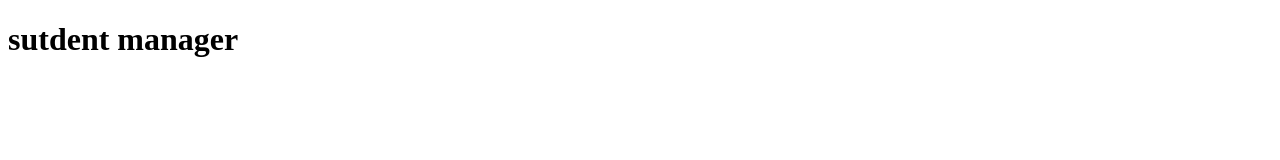
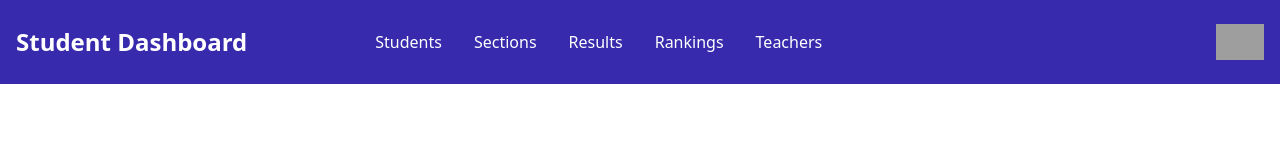
Before and after one commit to Abrar2420/small-JS-projects, a plain HTML site: page Student_Manager/index.html in a window 1280 px wide. Drawn offline with nearby package versions, Linux system fonts and the light colour scheme; grey boxes are pictures that could not be loaded.

Commit message:
student manager,index.html  header added

```diff
--- a/Student_Manager/index.html
+++ b/Student_Manager/index.html
@@ -3,9 +3,50 @@
   <head>
     <meta charset="UTF-8" />
     <meta name="viewport" content="width=device-width, initial-scale=1.0" />
-    <title>Document</title>
+    <script src="https://cdn.jsdelivr.net/npm/@tailwindcss/browser@4"></script>
+
+    <title>Student Manager</title>
   </head>
   <body>
-    <h1>sutdent manager</h1>
+    <header>
+      <nav>
+        <div class="w-full bg-indigo-800">
+          <div class="container mx-auto px-4">
+            <div class="flex items-center justify-between py-6">
+              <!-- nav logo and menu  -->
+              <div class="flex items-center gap-32">
+                <div>
+                  <h1 class="text-2xl text-white font-bold">
+                    Student Dashboard
+                  </h1>
+                </div>
+                <div>
+                  <ul class="flex items-center gap-8">
+                    <li><a class="text-white" href="#">Students</a></li>
+                    <li><a class="text-white" href="#">Sections</a></li>
+                    <li><a class="text-white" href="#">Results</a></li>
+                    <li><a class="text-white" href="#">Rankings</a></li>
+                    <li><a class="text-white" href="#">Teachers</a></li>
+                  </ul>
+                </div>
+              </div>
+              <!-- profile part -->
+              <div>
+                <a
+                  href="./userProfile.html"
+                  class="flex items-center space-x-3 rtl:space-x-reverse"
+                >
+                  <img
+                    src="https://static.vecteezy.com/system/resources/thumbnails/048/216/761/small/modern-male-avatar-with-black-hair-and-hoodie-illustration-free-png.png"
+                    class="h-9"
+                    alt="Flowbite Logo"
+                  />
+                </a>
+              </div>
+            </div>
+          </div>
+        </div>
+      </nav>
+    </header>
   </body>
 </html>
```
